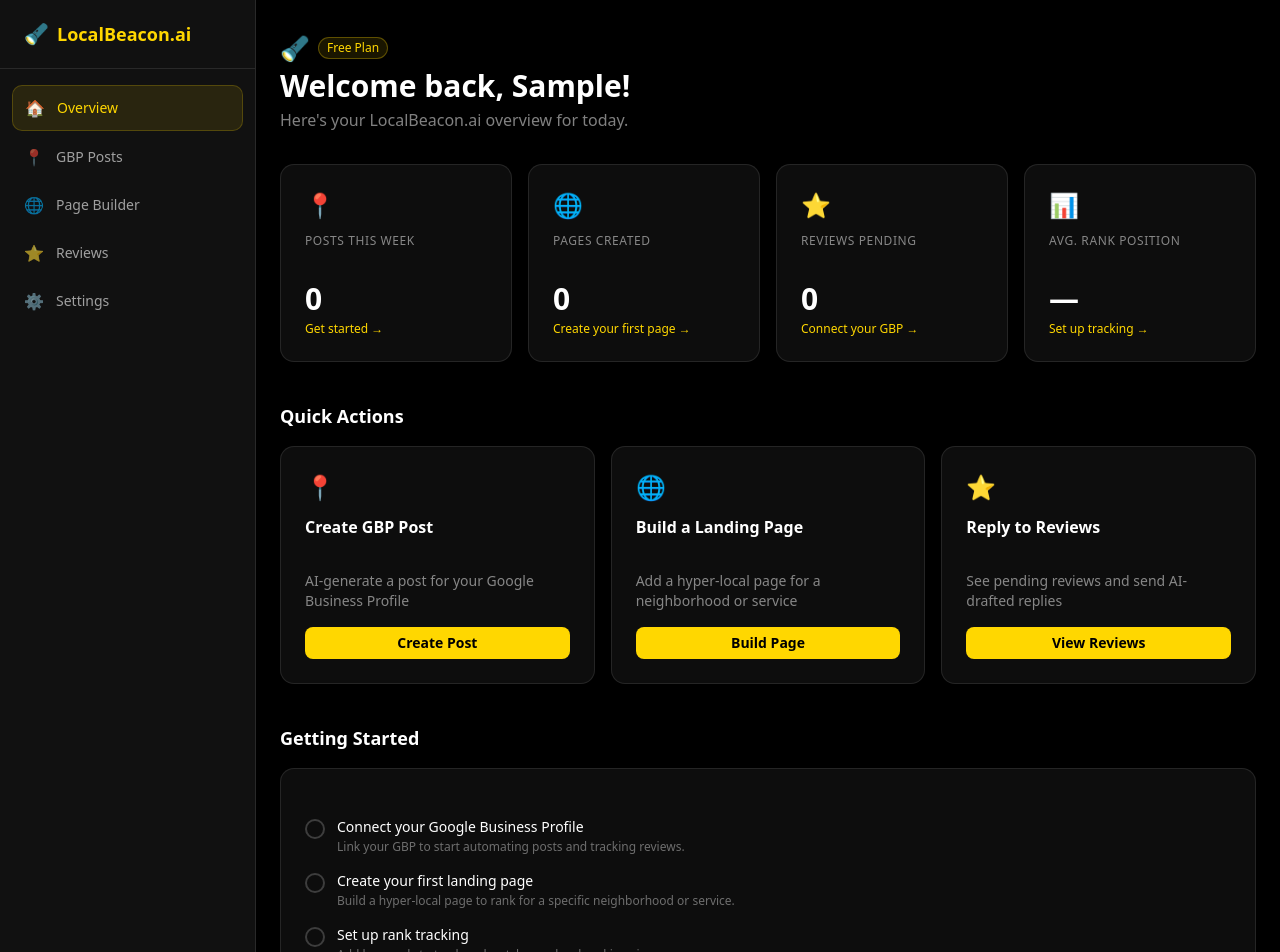
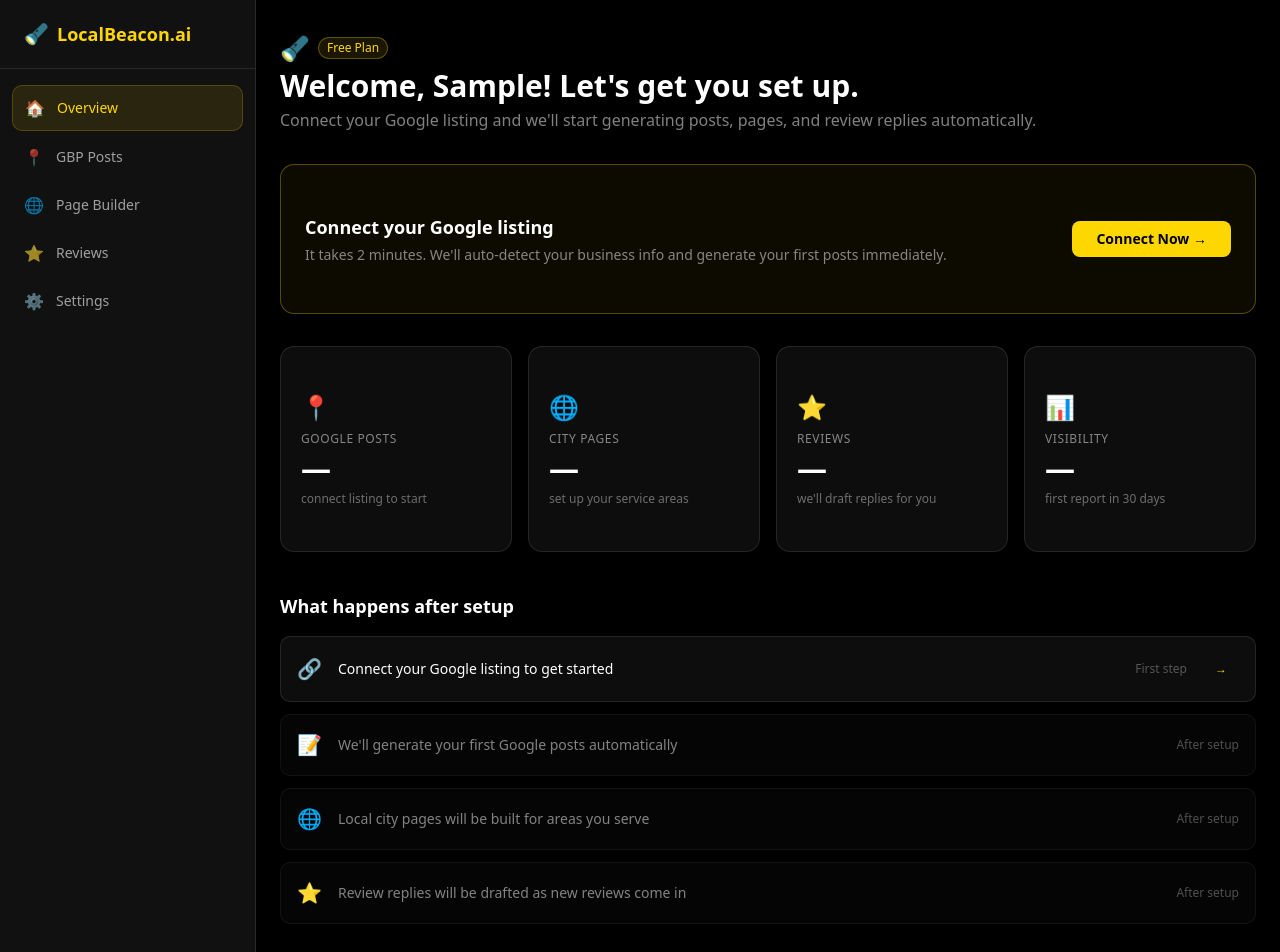
Before and after one commit to DavidNielsen1031/LocalBeacon, a Next.js app in the folder app/: page /dashboard in a window 1280 px wide. Shown: the top 952 px of the page. Built offline with nearby package versions, Linux system fonts and the light colour scheme; no server answers; sample sign-in values are in the browser's storage.

Commit message:
feat: Sprint 3 — never-blank dashboard with activity feed, setup CTA, contextual stats

```diff
--- a/app/app/dashboard/page.tsx
+++ b/app/app/dashboard/page.tsx
@@ -1,72 +1,49 @@
 export const dynamic = 'force-dynamic';
 import { currentUser } from "@clerk/nextjs/server";
-import { Card, CardContent, CardHeader, CardTitle } from "@/components/ui/card";
+import { Card, CardContent } from "@/components/ui/card";
 import { Badge } from "@/components/ui/badge";
 import { Button } from "@/components/ui/button";
 import Link from "next/link";
-
-const stats = [
-  {
-    label: "Posts This Week",
-    value: "0",
-    delta: "Get started →",
-    href: "/dashboard/posts",
-    icon: "📍",
-  },
-  {
-    label: "Pages Created",
-    value: "0",
-    delta: "Create your first page →",
-    href: "/dashboard/pages",
-    icon: "🌐",
-  },
-  {
-    label: "Reviews Pending",
-    value: "0",
-    delta: "Connect your GBP →",
-    href: "/dashboard/reviews",
-    icon: "⭐",
-  },
-  {
-    label: "Avg. Rank Position",
-    value: "—",
-    delta: "Set up tracking →",
-    href: "/dashboard/reviews",
-    icon: "📊",
-  },
-];
-
-const quickActions = [
-  {
-    title: "Create GBP Post",
-    description: "AI-generate a post for your Google Business Profile",
-    icon: "📍",
-    href: "/dashboard/posts",
-    cta: "Create Post",
-  },
-  {
-    title: "Build a Landing Page",
-    description: "Add a hyper-local page for a neighborhood or service",
-    icon: "🌐",
-    href: "/dashboard/pages",
-    cta: "Build Page",
-  },
-  {
-    title: "Reply to Reviews",
-    description: "See pending reviews and send AI-drafted replies",
-    icon: "⭐",
-    href: "/dashboard/reviews",
-    cta: "View Reviews",
-  },
-];
 
 export default async function DashboardPage() {
   const user = await currentUser();
   const firstName = user?.firstName ?? "there";
 
+  // TODO: Fetch real data from Supabase once business is created
+  const hasBusiness = false; // Will be true after onboarding
+  const businessName = "Your Business";
+
+  // Activity feed — never empty. Shows what's happening or what to do next.
+  const activity = hasBusiness
+    ? [
+        { icon: "✅", text: "4 Google posts generated for this week", time: "Just now", action: "/dashboard/posts" },
+        { icon: "📄", text: "3 local city pages ready to review", time: "Today", action: "/dashboard/pages" },
+        { icon: "⭐", text: "2 reviews waiting for your response", time: "Today", action: "/dashboard/reviews" },
+      ]
+    : [
+        { icon: "🔗", text: "Connect your Google listing to get started", time: "First step", action: "/onboarding" },
+        { icon: "📝", text: "We'll generate your first Google posts automatically", time: "After setup", action: null },
+        { icon: "🌐", text: "Local city pages will be built for areas you serve", time: "After setup", action: null },
+        { icon: "⭐", text: "Review replies will be drafted as new reviews come in", time: "After setup", action: null },
+      ];
+
+  const stats = hasBusiness
+    ? [
+        { label: "Google Posts", value: "4", sub: "scheduled this week", icon: "📍", href: "/dashboard/posts" },
+        { label: "City Pages", value: "3", sub: "cities covered", icon: "🌐", href: "/dashboard/pages" },
+        { label: "Reviews", value: "2", sub: "need your response", icon: "⭐", href: "/dashboard/reviews" },
+        { label: "Visibility", value: "—", sub: "first report in 30 days", icon: "📊", href: "/dashboard/reviews" },
+      ]
+    : [
+        { label: "Google Posts", value: "—", sub: "connect listing to start", icon: "📍", href: "/onboarding" },
+        { label: "City Pages", value: "—", sub: "set up your service areas", icon: "🌐", href: "/onboarding" },
+        { label: "Reviews", value: "—", sub: "we'll draft replies for you", icon: "⭐", href: "/onboarding" },
+        { label: "Visibility", value: "—", sub: "first report in 30 days", icon: "📊", href: "/onboarding" },
+      ];
+
   return (
     <div className="flex-1 px-6 py-8 max-w-6xl">
-      {/* Header */}
+      {/* Welcome banner */}
       <div className="mb-8">
         <div className="flex items-center gap-2 mb-1">
           <span className="text-2xl">🔦</span>
@@ -74,64 +51,132 @@
             Free Plan
           </Badge>
         </div>
+        {hasBusiness ? (
+          <>
             <h1 className="text-3xl font-bold text-white">
               Welcome back, {firstName}!
             </h1>
             <p className="text-white/50 mt-1">
-          Here&apos;s your LocalBeacon.ai overview for today.
+              Here&apos;s what LocalBeacon is doing for <strong className="text-white">{businessName}</strong> this week.
+            </p>
+          </>
+        ) : (
+          <>
+            <h1 className="text-3xl font-bold text-white">
+              Welcome, {firstName}! Let&apos;s get you set up.
+            </h1>
+            <p className="text-white/50 mt-1">
+              Connect your Google listing and we&apos;ll start generating posts, pages, and review replies automatically.
+            </p>
+          </>
+        )}
+      </div>
+
+      {/* Setup CTA — only show if no business */}
+      {!hasBusiness && (
+        <Card className="bg-[#FFD700]/5 border-[#FFD700]/30 mb-8">
+          <CardContent className="p-6 flex flex-col sm:flex-row items-center justify-between gap-4">
+            <div>
+              <h3 className="text-white font-bold text-lg mb-1">Connect your Google listing</h3>
+              <p className="text-white/50 text-sm">
+                It takes 2 minutes. We&apos;ll auto-detect your business info and generate your first posts immediately.
               </p>
             </div>
+            <Link href="/onboarding">
+              <Button className="bg-[#FFD700] text-black hover:bg-[#FFD700]/90 font-semibold whitespace-nowrap px-6">
+                Connect Now →
+              </Button>
+            </Link>
+          </CardContent>
+        </Card>
+      )}
 
       {/* Stats */}
       <div className="grid grid-cols-1 sm:grid-cols-2 lg:grid-cols-4 gap-4 mb-10">
         {stats.map((stat) => (
-          <Card
-            key={stat.label}
-            className="bg-white/5 border-white/10 hover:border-[#FFD700]/30 transition-colors"
-          >
-            <CardHeader className="pb-2">
-              <div className="text-2xl mb-1">{stat.icon}</div>
-              <p className="text-xs text-white/50 uppercase tracking-wider font-medium">
+          <Link key={stat.label} href={stat.href}>
+            <Card className="bg-white/5 border-white/10 hover:border-[#FFD700]/30 transition-colors cursor-pointer h-full">
+              <CardContent className="p-5">
+                <div className="text-2xl mb-2">{stat.icon}</div>
+                <p className="text-xs text-white/50 uppercase tracking-wider font-medium mb-1">
                   {stat.label}
                 </p>
-            </CardHeader>
-            <CardContent>
                 <p className="text-3xl font-bold text-white">{stat.value}</p>
-              <Link
-                href={stat.href}
-                className="text-xs text-[#FFD700] hover:underline mt-1 block"
-              >
-                {stat.delta}
-              </Link>
+                <p className="text-xs text-white/40 mt-1">{stat.sub}</p>
               </CardContent>
             </Card>
+          </Link>
         ))}
       </div>
 
+      {/* Activity Feed */}
+      <div className="mb-10">
+        <h2 className="text-lg font-semibold text-white mb-4">
+          {hasBusiness ? "This Week" : "What happens after setup"}
+        </h2>
+        <div className="space-y-3">
+          {activity.map((item, i) => (
+            <div
+              key={i}
+              className={`flex items-center gap-4 p-4 rounded-lg border transition-colors ${
+                item.action
+                  ? "bg-white/5 border-white/10 hover:border-[#FFD700]/30 cursor-pointer"
+                  : "bg-white/[0.02] border-white/5"
+              }`}
+            >
+              <span className="text-xl">{item.icon}</span>
+              <div className="flex-1">
+                <p className={`text-sm ${item.action ? 'text-white' : 'text-white/50'}`}>{item.text}</p>
+              </div>
+              <span className="text-xs text-white/30">{item.time}</span>
+              {item.action && (
+                <Link href={item.action}>
+                  <Button size="sm" variant="ghost" className="text-[#FFD700] hover:text-[#FFD700]/80 text-xs">
+                    →
+                  </Button>
+                </Link>
+              )}
+            </div>
+          ))}
+        </div>
+      </div>
+
       {/* Quick Actions */}
-      <div className="mb-10">
+      <div>
         <h2 className="text-lg font-semibold text-white mb-4">Quick Actions</h2>
         <div className="grid grid-cols-1 md:grid-cols-3 gap-4">
-          {quickActions.map((action) => (
-            <Card
-              key={action.title}
-              className="bg-white/5 border-white/10 flex flex-col"
-            >
-              <CardHeader className="pb-2">
-                <div className="text-2xl mb-1">{action.icon}</div>
-                <CardTitle className="text-white text-base">
-                  {action.title}
-                </CardTitle>
-              </CardHeader>
-              <CardContent className="flex-1 flex flex-col">
-                <p className="text-white/50 text-sm mb-4 flex-1">
-                  {action.description}
-                </p>
+          {[
+            {
+              title: hasBusiness ? "Review This Week's Posts" : "Generate Your First Posts",
+              description: hasBusiness
+                ? "4 posts are ready — review, edit, or let them auto-publish."
+                : "Connect your Google listing and we'll create 4 posts instantly.",
+              icon: "📝",
+              href: hasBusiness ? "/dashboard/posts" : "/onboarding",
+              cta: hasBusiness ? "View Posts" : "Get Started",
+            },
+            {
+              title: "Add a City Page",
+              description: "Create a local page to rank for searches in a specific city or neighborhood.",
+              icon: "🌐",
+              href: "/dashboard/pages",
+              cta: "Add City",
+            },
+            {
+              title: "Respond to Reviews",
+              description: "Draft professional, thoughtful replies to your Google reviews with AI.",
+              icon: "⭐",
+              href: "/dashboard/reviews",
+              cta: "View Reviews",
+            },
+          ].map((action) => (
+            <Card key={action.title} className="bg-white/5 border-white/10 flex flex-col">
+              <CardContent className="p-5 flex-1 flex flex-col">
+                <div className="text-2xl mb-2">{action.icon}</div>
+                <h3 className="text-white font-semibold text-sm mb-1">{action.title}</h3>
+                <p className="text-white/40 text-xs mb-4 flex-1">{action.description}</p>
                 <Link href={action.href}>
-                  <Button
-                    size="sm"
-                    className="w-full bg-[#FFD700] text-black hover:bg-[#FFD700]/90 font-semibold"
-                  >
+                  <Button size="sm" className="w-full bg-[#FFD700] text-black hover:bg-[#FFD700]/90 font-semibold text-xs">
                     {action.cta}
                   </Button>
                 </Link>
@@ -140,59 +185,6 @@
           ))}
         </div>
       </div>
-
-      {/* Getting Started Checklist */}
-      <div>
-        <h2 className="text-lg font-semibold text-white mb-4">
-          Getting Started
-        </h2>
-        <Card className="bg-white/5 border-white/10">
-          <CardContent className="pt-6">
-            <ul className="space-y-4">
-              {[
-                {
-                  done: false,
-                  text: "Connect your Google Business Profile",
-                  sub: "Link your GBP to start automating posts and tracking reviews.",
-                },
-                {
-                  done: false,
-                  text: "Create your first landing page",
-                  sub: "Build a hyper-local page to rank for a specific neighborhood or service.",
-                },
-                {
-                  done: false,
-                  text: "Set up rank tracking",
-                  sub: "Add keywords to track and watch your local rankings improve.",
-                },
-                {
-                  done: false,
-                  text: "Invite a team member",
-                  sub: "Collaborate with your team on posts and pages.",
-                },
-              ].map((item) => (
-                <li key={item.text} className="flex items-start gap-3">
-                  <div
-                    className={`mt-0.5 w-5 h-5 rounded-full border-2 flex-shrink-0 flex items-center justify-center ${
-                      item.done
-                        ? "bg-[#FFD700] border-[#FFD700]"
-                        : "border-white/20"
-                    }`}
-                  >
-                    {item.done && (
-                      <span className="text-black text-xs font-bold">✓</span>
-                    )}
-                  </div>
-                  <div>
-                    <p className="text-sm text-white font-medium">{item.text}</p>
-                    <p className="text-xs text-white/40 mt-0.5">{item.sub}</p>
-                  </div>
-                </li>
-              ))}
-            </ul>
-          </CardContent>
-        </Card>
-      </div>
     </div>
   );
 }
```
Lines whose indentation alone changed are shown as unchanged.
